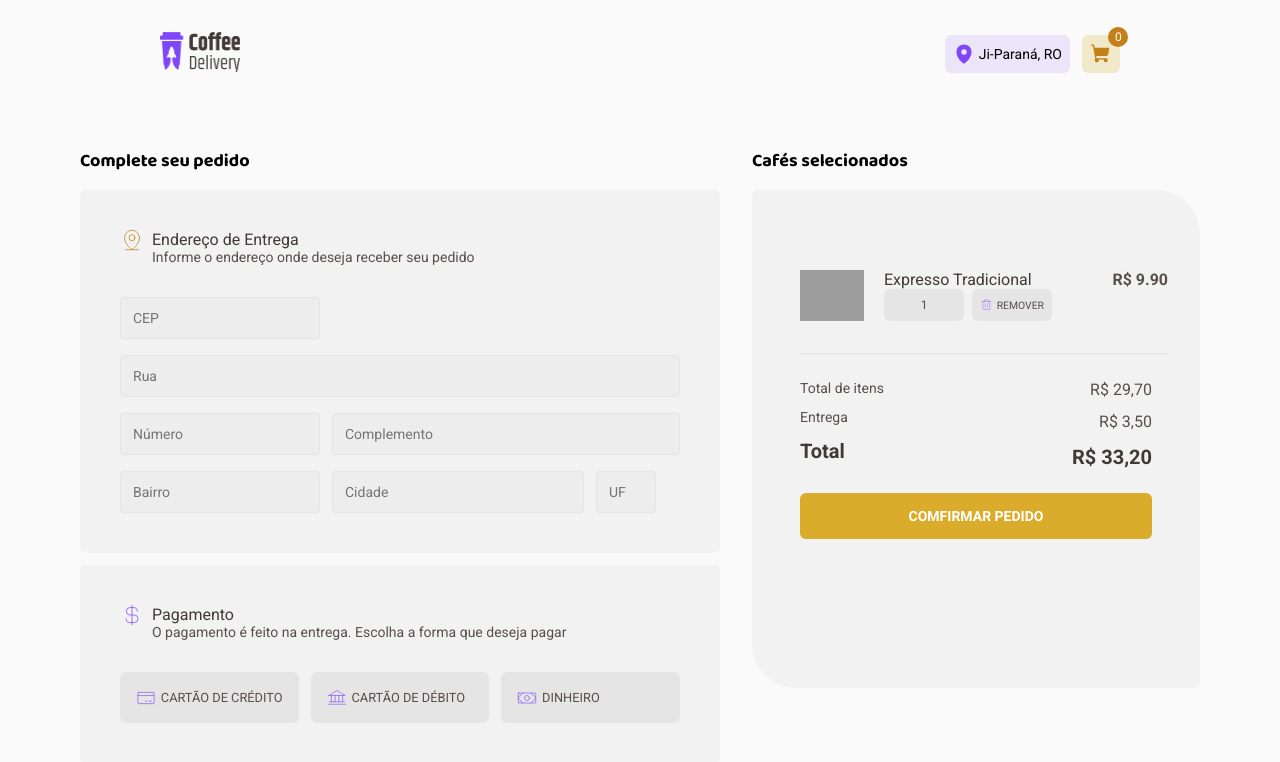
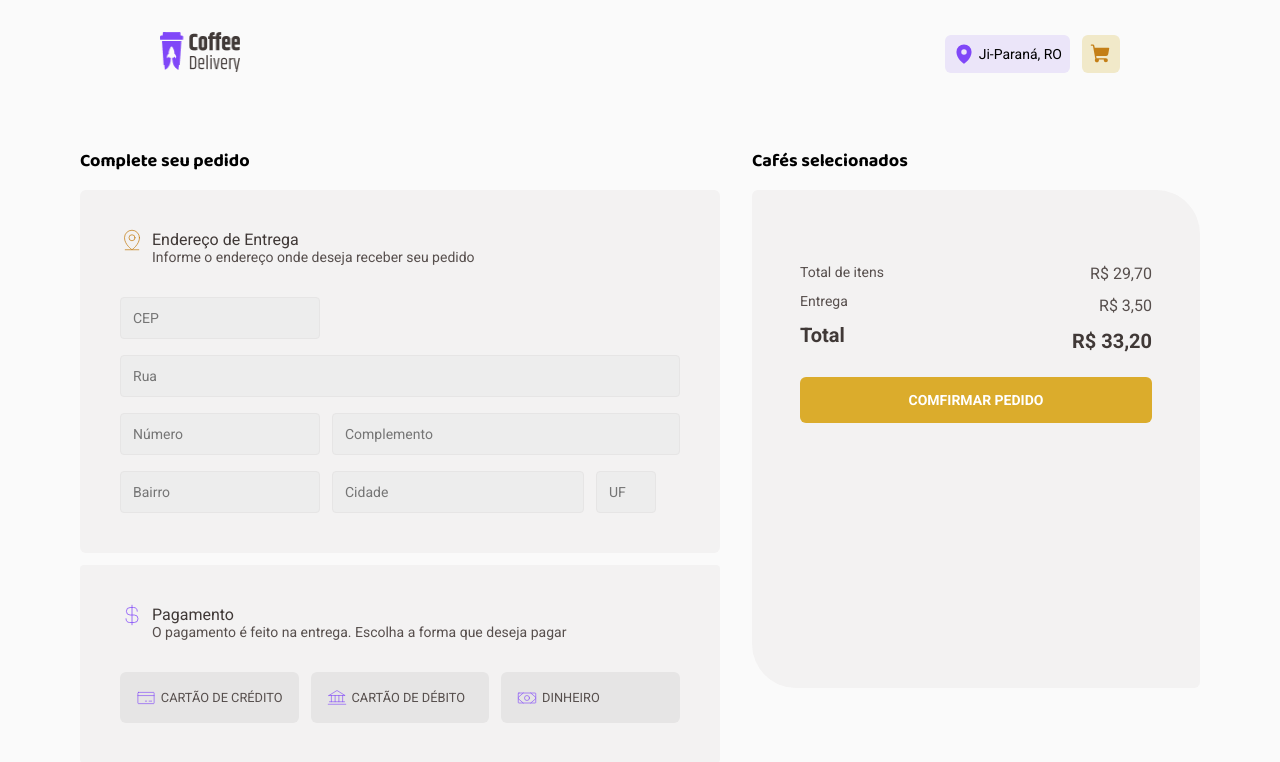
Before and after one commit to artur-calderon/CoffeDelivery, a React (Vite) app: page /checkout in a window 1280 px wide. Shown: the top 762 px of the page. Built offline with nearby package versions, Linux system fonts and the light colour scheme; grey boxes are pictures that could not be loaded.

Commit message:
context and checkout

```diff
--- a/index.html
+++ b/index.html
@@ -15,6 +15,7 @@
 
   <body>
     <div id="root"></div>
+    </header>
     <script type="module" src="/src/main.tsx"></script>
   </body>
 </html>
--- a/src/components/Cards/components/Card.tsx
+++ b/src/components/Cards/components/Card.tsx
@@ -19,6 +19,7 @@ interface ProductProps {
     name: string,
     description: string,
     price: number,
+    quantidade:number
 
 }
 
@@ -30,7 +31,6 @@ export function Card({ ...props }) {
 
     function QuantitySum(event: FormEvent) {
         event.preventDefault();
-        console.log(event.currentTarget.id)
 
         if (event.currentTarget.id === '+') {
             setQuantitySum(prev => prev += 1)
@@ -76,7 +76,7 @@ export function Card({ ...props }) {
                         <Plus size={32} weight="fill" />
                     </button>
                 </QuantityContainer>
-                <ShoppingCart size={32} color='#fff' weight="fill" onClick={() => addToCart({ ...props } as ProductProps)} />
+                <ShoppingCart size={32} color='#fff' weight="fill" onClick={() => addToCart({ ...props } as ProductProps, quantitySum as unknown as ProductProps)} />
             </CardFooter>
         </Card1>
     )
--- a/src/components/Header/index.tsx
+++ b/src/components/Header/index.tsx
@@ -24,7 +24,7 @@ export function Header() {
 
           <CartIcon>
             {
-              productToCart ? <div className="quantityBall">{productToCart.length}</div> : null
+              productToCart.length >= 1 ? <div className="quantityBall">{productToCart.length}</div> : null
             }
             <ShoppingCart size={22} color='#C47F17' weight="fill" />
           </CartIcon>
--- a/src/context/CartContext.tsx
+++ b/src/context/CartContext.tsx
@@ -4,8 +4,8 @@ import { createContext, ReactNode, useState } from "react";
 export const CartContext = createContext({} as CartContextProps)
 
 interface CartContextProps {
-  addToCart: (product: ProductProps) => void,
-  productToCart: ProductProps[]
+  addToCart: (product: ProductProps, quantity: ProductProps) => void,
+  productToCart: ProductProps[],
 }
 
 interface ProductProps {
@@ -15,6 +15,7 @@ interface ProductProps {
   name: string,
   description: string,
   price: number,
+  quantidade:number
 
 }
 
@@ -26,9 +27,15 @@ export function CartProvider({ children }: CartProviderProps) {
   const [productToCart, setProductToCart] = useState<ProductProps[]>([])
 
 
-  function addToCart(product: ProductProps) {
-    console.log(product)
-    setProductToCart(state => [...state, product])
+  function addToCart(product: ProductProps, quantity: ProductProps) {
+    const duplicatedProduct = productToCart.find(p => {return  p.id === product.id})
+    if(duplicatedProduct){
+      return
+    }else{
+      const productOnCart = Array.from(productToCart)
+      productOnCart.quantidade = quantity
+      setProductToCart(state => [...state, product])
+    }
   }
 
 
--- a/src/pages/Checkout/index.tsx
+++ b/src/pages/Checkout/index.tsx
@@ -1,8 +1,16 @@
 
 import { Bank, CreditCard, CurrencyDollar, MapPinLine, Money, Trash } from "phosphor-react";
+import { useContext } from "react";
+import { CartContext } from "../../context/CartContext";
 import { Cart, CartContainer, CartProducts, CheckoutContainer, DescriptionProduct, Form, FormCheckOut, Pagamento, Payment, Products, Title } from "./styles";
 
 export function Checkout() {
+
+  const { productToCart } = useContext(CartContext)
+
+  function FormatNumber(number: number) {
+    return number.toLocaleString('pt-BR', { minimumFractionDigits: 2 })
+}
   return (
     <CheckoutContainer>
       <FormCheckOut>
@@ -56,15 +64,19 @@ export function Checkout() {
         <h1>Cafés selecionados</h1>
         <CartContainer>
           <CartProducts>
+            {
+              productToCart.map(product => {
+                console.log(product.quantidade)
+                return (
                   <Products>
-              <img src="https://th.bing.com/th/id/R.0761f7ec8d43ca424fa078775b322cc9?rik=vW0JriMSX%2fJESw&riu=http%3a%2f%2fmpmco.com%2fwp-content%2fuploads%2f2018%2f02%2fplaceholder.jpg&ehk=Ma%2beNkBomEexasJFRkD57DmdZ4UvtjUYu%2f5L%2bkSG4as%3d&risl=&pid=ImgRaw&r=0" alt="" />
+                    <img src={product.url} alt="" />
                     <DescriptionProduct>
                       <div className="priceDescription">
-                  <span>Expresso Tradicional</span>
-                  <span>R$ 9.90</span>
+                        <span>{product.name}</span>
+                        <span>R$ {FormatNumber(product.price)}</span>
                       </div>
                       <div className="buttonsDescription">
-                  <button>1</button>
+                        <button>{product.quantidade}</button>
                         <button>
                           <Trash size={32} weight="thin" color="#8047F8" />
                           REMOVER
@@ -72,6 +84,10 @@ export function Checkout() {
                       </div>
                     </DescriptionProduct>
                   </Products>
+                )
+              })
+            }
+
           </CartProducts>
           <Payment>
             <div className="paymentDetails">
```
Lines whose indentation alone changed are shown as unchanged.
